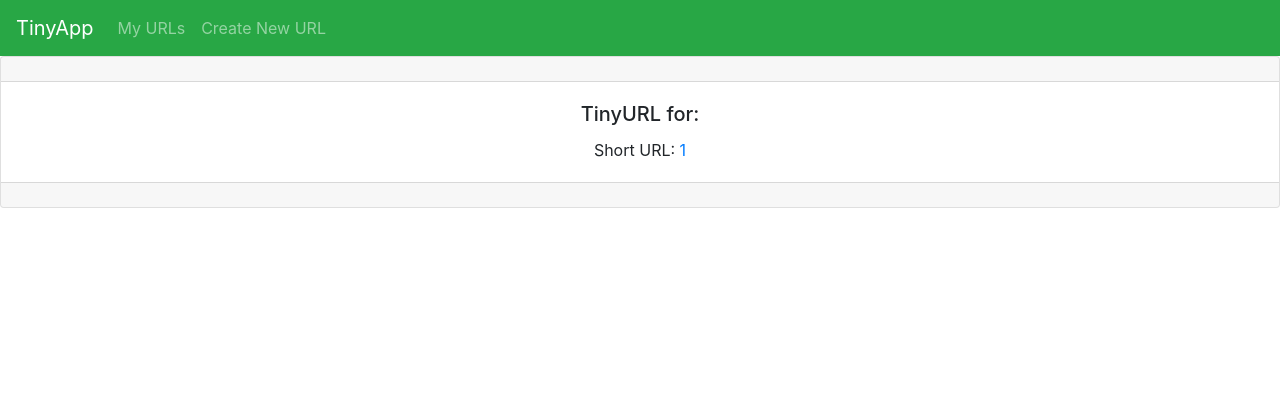
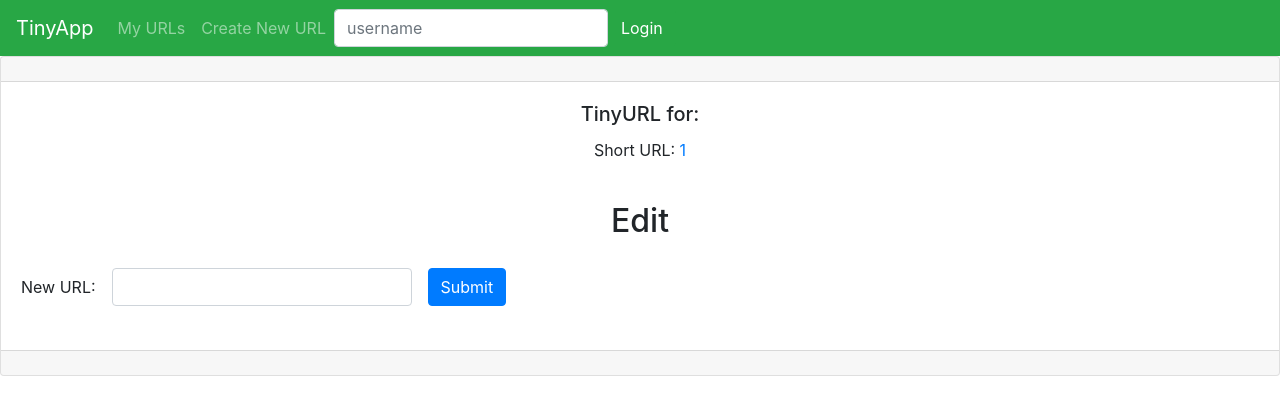
Before and after one commit to g-ram84/teenieapp, a Node server app: page /urls/1 in a window 1280 px wide. Shown: the top 415 px of the page. Run offline with Node 20, Linux system fonts and the light colour scheme; some libraries are stand-ins or nearby versions.

Commit message:
added basic login with cookies

```diff
--- a/express_server.js
+++ b/express_server.js
@@ -2,7 +2,9 @@ const express = require("express");
 const app = express();
 const PORT = 8080;
 const bodyParser = require("body-parser");
+const cookieParser = require("cookie-parser");
 app.use(bodyParser.urlencoded({ extended: true }));
+app.use(cookieParser());
 
 app.set("view engine", "ejs");
 
@@ -34,19 +36,26 @@ app.get("/hello", (req, res) => {
 });
 
 app.get("/urls", (req, res) => {
-	const templateVars = { urls: urlDatabase };
+	const templateVars = {
+		urls: urlDatabase,
+		username: req.cookies.username
+	};
 	res.render("urls_index", templateVars);
 });
 
 app.get("/urls/new", (req, res) => {
-	res.render("urls_new");
+	const templateVars = {
+		username: req.cookies.username
+	};
+	res.render("urls_new", templateVars);
 });
 
 app.get("/urls/:shortURL", (req, res) => {
 	const shortURL = req.params.shortURL;
 	const templateVars = {
 		shortURL,
-		longURL: urlDatabase[shortURL]
+		longURL: urlDatabase[shortURL],
+		username: req.cookies.username
 	};
 	res.render("urls_show", templateVars);
 });
@@ -73,6 +82,23 @@ app.post("/urls/:shortURL/delete", (req, res) => {
 	res.redirect("/urls");
 });
 
+app.post("/urls/:shortURL", (req, res) => {
+	const shortURL = req.params.shortURL;
+	const longURL = req.body.longURL;
+	urlDatabase[shortURL] = longURL;
+	res.redirect(`/urls/${shortURL}`);
+});
+
+app.post("/login", (req, res) => {
+	res.cookie("username", req.body.login);
+	res.redirect("/urls");
+});
+
+app.post("/logout", (req, res) => {
+	res.clearCookie("username");
+	res.redirect("/urls/new");
+});
+
 app.listen(PORT, () => {
 	console.log(`Example app listening on port ${PORT}`);
 });
--- a/package.json
+++ b/package.json
@@ -20,6 +20,7 @@
 	"homepage": "https://github.com/g-ram84/teenieapp#readme",
 	"dependencies": {
 		"body-parser": "^1.19.0",
+		"cookie-parser": "^1.4.5",
 		"ejs": "^3.1.6",
 		"express": "^4.17.1"
 	},
--- a/views/partials/_header.ejs
+++ b/views/partials/_header.ejs
@@ -16,6 +16,34 @@
 			<div class="navbar-nav">
 				<a class="nav-item nav-link" href="/urls">My URLs</a>
 				<a class="nav-item nav-link" href="/urls/new">Create New URL</a>
+				<% if (!username) { %>
+				<form action="/login" method="POST" class="form-inline">
+					<div class="form-group">
+						<input
+							class="form-control"
+							type="text"
+							name="login"
+							placeholder="username"
+						/>
+					</div>
+					<div class="form-group">
+						<button type="submit" class="btn btn-success nav-item">
+							Login
+						</button>
+					</div>
+				</form>
+				<% } else { %>
+				<form action="/logout" method="POST" class="form-inline">
+					<div class="form-group">
+						<p class="nav-item nav-link"><%= username %></p>
+					</div>
+					<div class="form-group">
+						<button type="submit" class="btn btn-success nav-item">
+							Logout
+						</button>
+					</div>
+				</form>
+				<% } %>
 			</div>
 		</div>
 	</nav>
--- a/views/urls_show.ejs
+++ b/views/urls_show.ejs
@@ -21,6 +21,22 @@
 					Short URL: <a href="/u/<%= shortURL %>"><%= shortURL %></a>
 				</p>
 			</div>
+			<div class="card-body">
+				<h2 class="card-title">Edit</h2>
+				<form class="form-inline" action="/urls/<%= shortURL %> " method="POST">
+					<div class="form-group mb-2">
+						<label for="longURL">New URL:</label>
+						<input
+							class="form-control"
+							type="text"
+							name="longURL"
+							placeholder="<%= longURL %>"
+							style="width: 300px; margin: 1em"
+						/>
+						<button type="submit" class="btn btn-primary">Submit</button>
+					</div>
+				</form>
+			</div>
 			<div class="card-footer text-muted"></div>
 		</div>
 		<!-- Bootstrap JS -->
```
Also changed, not shown: views/urls_index.ejs (+8 -0 lines), 1 other file.
